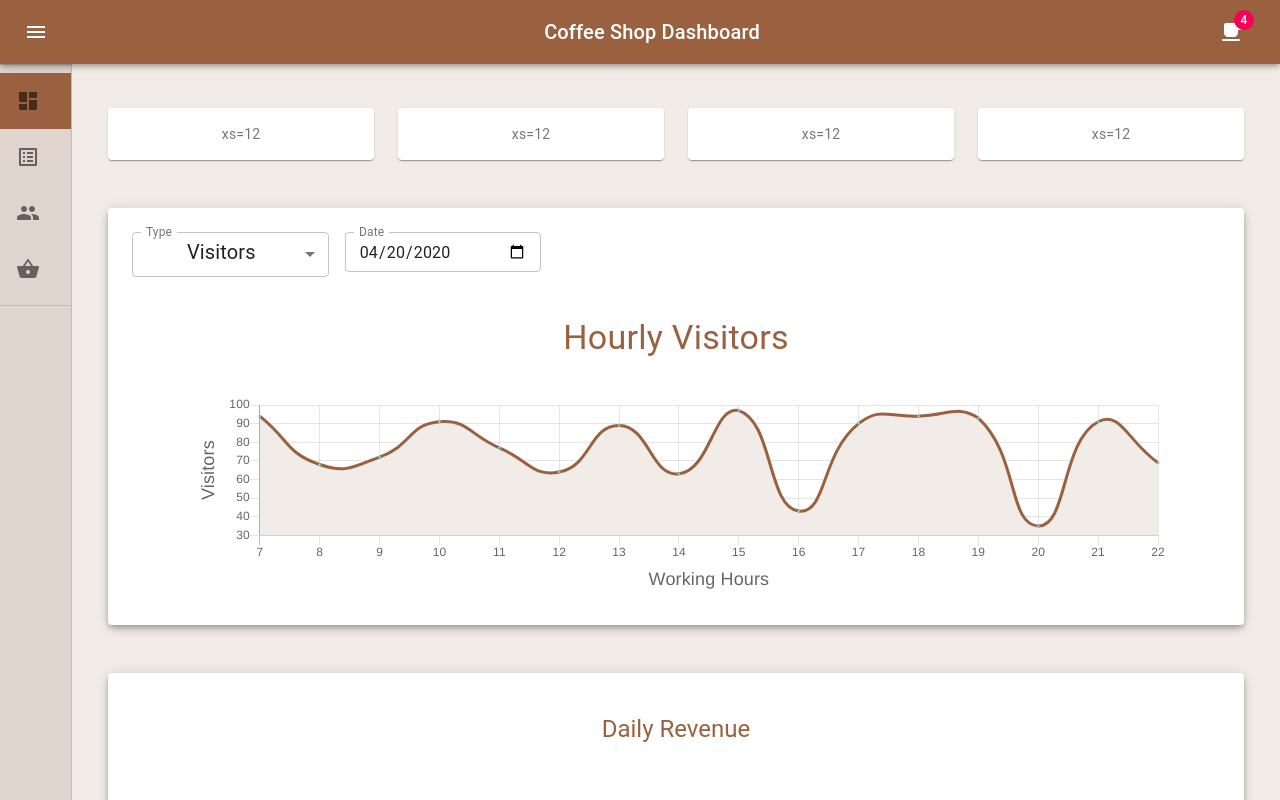
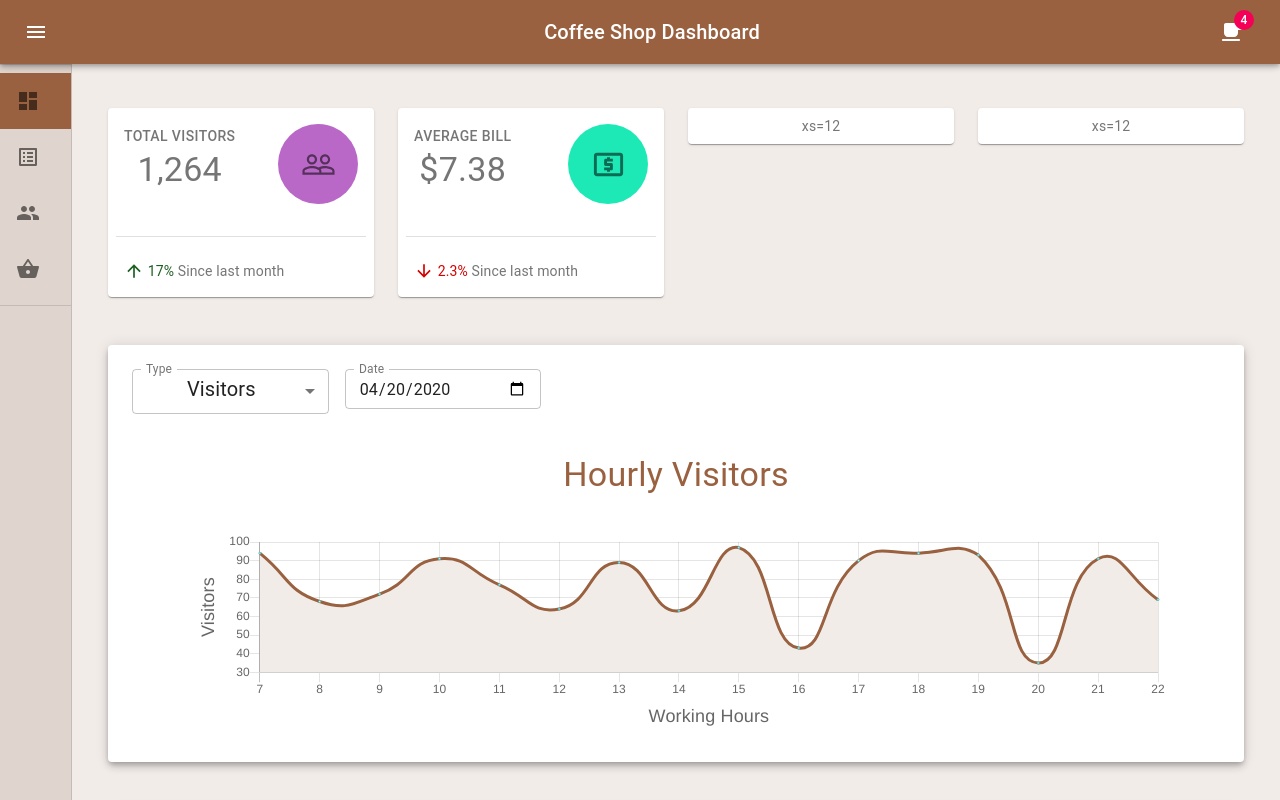
Before and after one commit to KaterinaLupacheva/coffee-shop-dashboard, a React (Create React App) app: page / in a window 1280 px wide. Built offline with nearby package versions, Linux system fonts and the light colour scheme; the HTML template or start-up script is replaced by a standard one.

Commit message:
Stat cards

```diff
--- a/src/components/Cards/statCards.component.js
+++ b/src/components/Cards/statCards.component.js
@@ -1,7 +1,12 @@
 import React from "react";
 import { makeStyles } from "@material-ui/core/styles";
-import { Grid, Paper } from "@material-ui/core";
+import clsx from "clsx";
+import { Grid, Paper, Typography, Divider } from "@material-ui/core";
 import { statCardsStyles } from "./statCards.styles";
+import PeopleOutlineIcon from "@material-ui/icons/PeopleOutline";
+import ArrowUpwardIcon from "@material-ui/icons/ArrowUpward";
+import LocalAtmIcon from "@material-ui/icons/LocalAtm";
+import ArrowDownwardIcon from "@material-ui/icons/ArrowDownward";
 
 const useStyles = makeStyles(statCardsStyles);
 
@@ -12,10 +17,45 @@ const StatCards = () => {
     <div className={classes.root}>
       <Grid container spacing={3}>
         <Grid item xs={6} sm={3}>
-          <Paper className={classes.paper}>xs=12</Paper>
+          <Paper className={classes.paper}>
+            <div className={classes.topRow}>
+              <div>
+                <Typography variant="button">Total Visitors</Typography>
+                <Typography variant="h4">1,264</Typography>
+              </div>
+              <div className={clsx(classes.icon, classes.iconBgPurple)}>
+                <PeopleOutlineIcon fontSize="large" />
+              </div>
+            </div>
+            <Divider />
+            <div className={classes.bottomRow}>
+              <ArrowUpwardIcon fontSize="small" className={classes.green} />
+              <Typography variant="body2">
+                &nbsp;<span className={classes.green}>17%</span> Since last
+                month
+              </Typography>
+            </div>
+          </Paper>
         </Grid>
         <Grid item xs={6} sm={3}>
-          <Paper className={classes.paper}>xs=12</Paper>
+          <Paper className={classes.paper}>
+            <div className={classes.topRow}>
+              <div>
+                <Typography variant="button">Average Bill</Typography>
+                <Typography variant="h4">$7.38</Typography>
+              </div>
+              <div className={clsx(classes.icon, classes.iconBgGreen)}>
+                <LocalAtmIcon fontSize="large" />
+              </div>
+            </div>
+            <Divider />
+            <div className={classes.bottomRow}>
+              <ArrowDownwardIcon fontSize="small" className={classes.red} />
+              <Typography variant="body2">
+                &nbsp;<span className={classes.red}>2.3%</span> Since last month
+              </Typography>
+            </div>
+          </Paper>
         </Grid>
         <Grid item xs={6} sm={3}>
           <Paper className={classes.paper}>xs=12</Paper>
--- a/src/components/Cards/statCards.styles.js
+++ b/src/components/Cards/statCards.styles.js
@@ -4,8 +4,41 @@ export const statCardsStyles = (theme) => ({
     margin: theme.spacing(3),
   },
   paper: {
-    padding: theme.spacing(2),
+    padding: theme.spacing(1),
     textAlign: "center",
     color: theme.palette.text.secondary,
   },
+  topRow: {
+    height: "15vh",
+    display: "flex",
+    justifyContent: "space-between",
+    padding: theme.spacing(1),
+  },
+  icon: {
+    height: "10vh",
+    width: "10vh",
+    borderRadius: "50%",
+    display: "flex",
+    justifyContent: "center",
+    alignItems: "center",
+  },
+  bottomRow: {
+    display: "flex",
+    flexDirection: "row",
+    alignItems: "center",
+    padding: theme.spacing(1),
+    marginTop: theme.spacing(2),
+  },
+  green: {
+    color: theme.palette.text.green,
+  },
+  red: {
+    color: theme.palette.text.red,
+  },
+  iconBgGreen: {
+    background: theme.palette.background.tealBg,
+  },
+  iconBgPurple: {
+    background: theme.palette.background.purpleBg,
+  },
 });
--- a/src/pages/dashboard.page.js
+++ b/src/pages/dashboard.page.js
@@ -1,7 +1,7 @@
 import React from "react";
 import { makeStyles } from "@material-ui/core/styles";
 import LineChart from "../components/Charts/lineChart.component";
-import BarChart from '../components/Charts/barChart.component';
+import BarChart from "../components/Charts/barChart.component";
 import { Paper } from "@material-ui/core";
 import { dashboardPageStyles } from "./dashboardPage.styles";
 import StatCards from "../components/Cards/statCards.component";
@@ -12,7 +12,7 @@ const DashboardPage = () => {
   const classes = useStyles();
   return (
     <>
-    <StatCards />
+      <StatCards />
       <Paper className={classes.root} elevation={5}>
         <LineChart />
       </Paper>
--- a/src/styles/theme.js
+++ b/src/styles/theme.js
@@ -1,32 +1,30 @@
-import { red } from "@material-ui/core/colors";
 import { createMuiTheme } from "@material-ui/core/styles";
+import { teal, green, red, purple } from "@material-ui/core/colors";
 
 const theme = createMuiTheme({
   palette: {
     primary: {
-      main: "#99613f"
+      main: "#99613f",
     },
     // secondary: {
     //   main: '#19857b',
     // },
     error: {
-      main: red.A400
+      main: red.A400,
     },
     background: {
       default: "#f2ece9",
       card: "#e0d4ce",
-      menu: "#3DDAD7" //californian coral
+      menu: "#3DDAD7",
+      tealBg: teal["A400"],
+      purpleBg: purple[300],
     },
     text: {
-      white: "#fff"
-    }
-    //Waimea waters color palette from canva
-    //glass: "#EDFAFD",
-    // chill: "#AED9DA",
-    //californian_coral: "#3DDAD7",
-    //bondi_blue: "#2A93D5",
-    // marina: "#135589"
-  }
+      white: "#fff",
+      green: green[900],
+      red: red["A700"],
+    },
+  },
 });
 
 export default theme;
```
